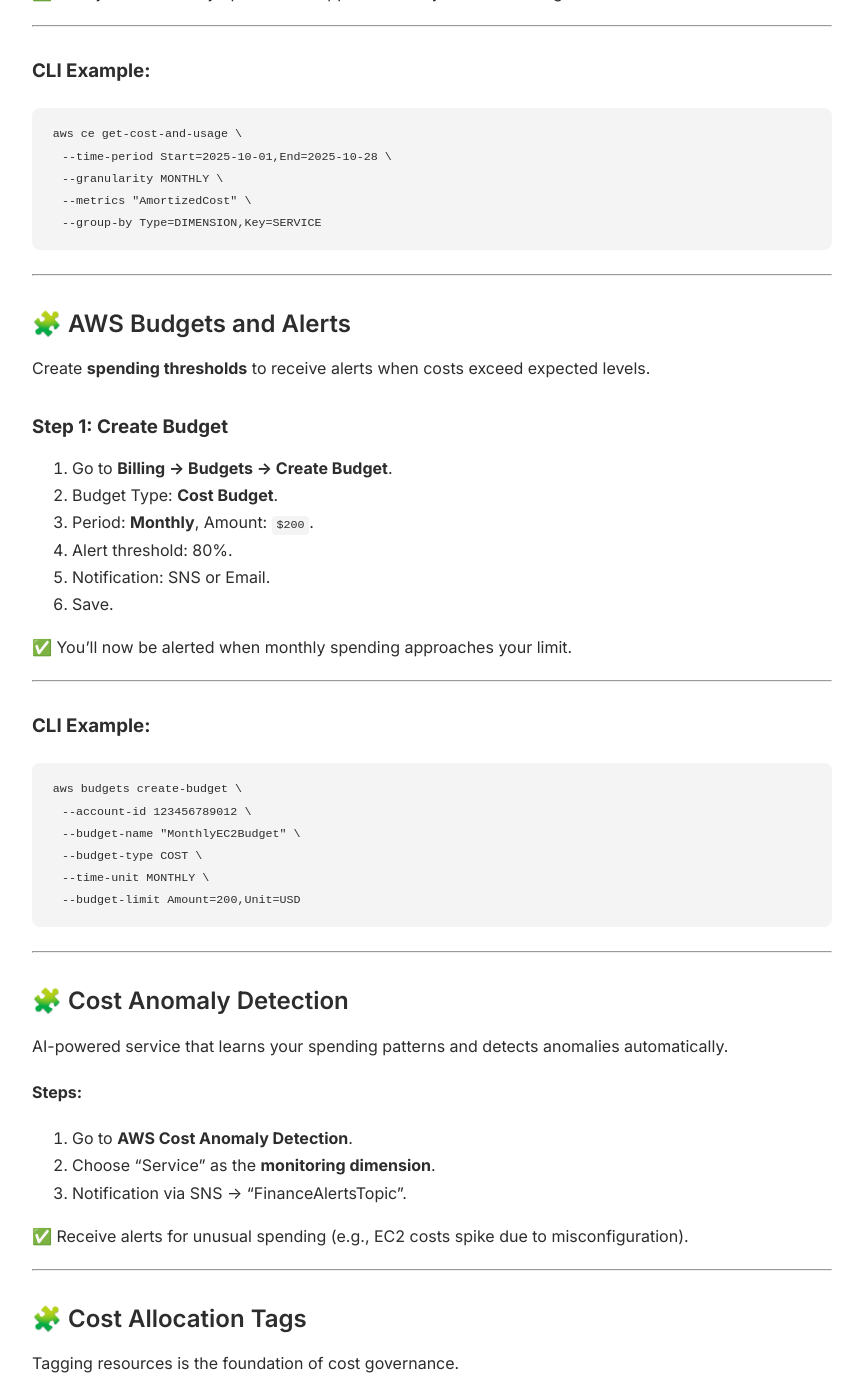
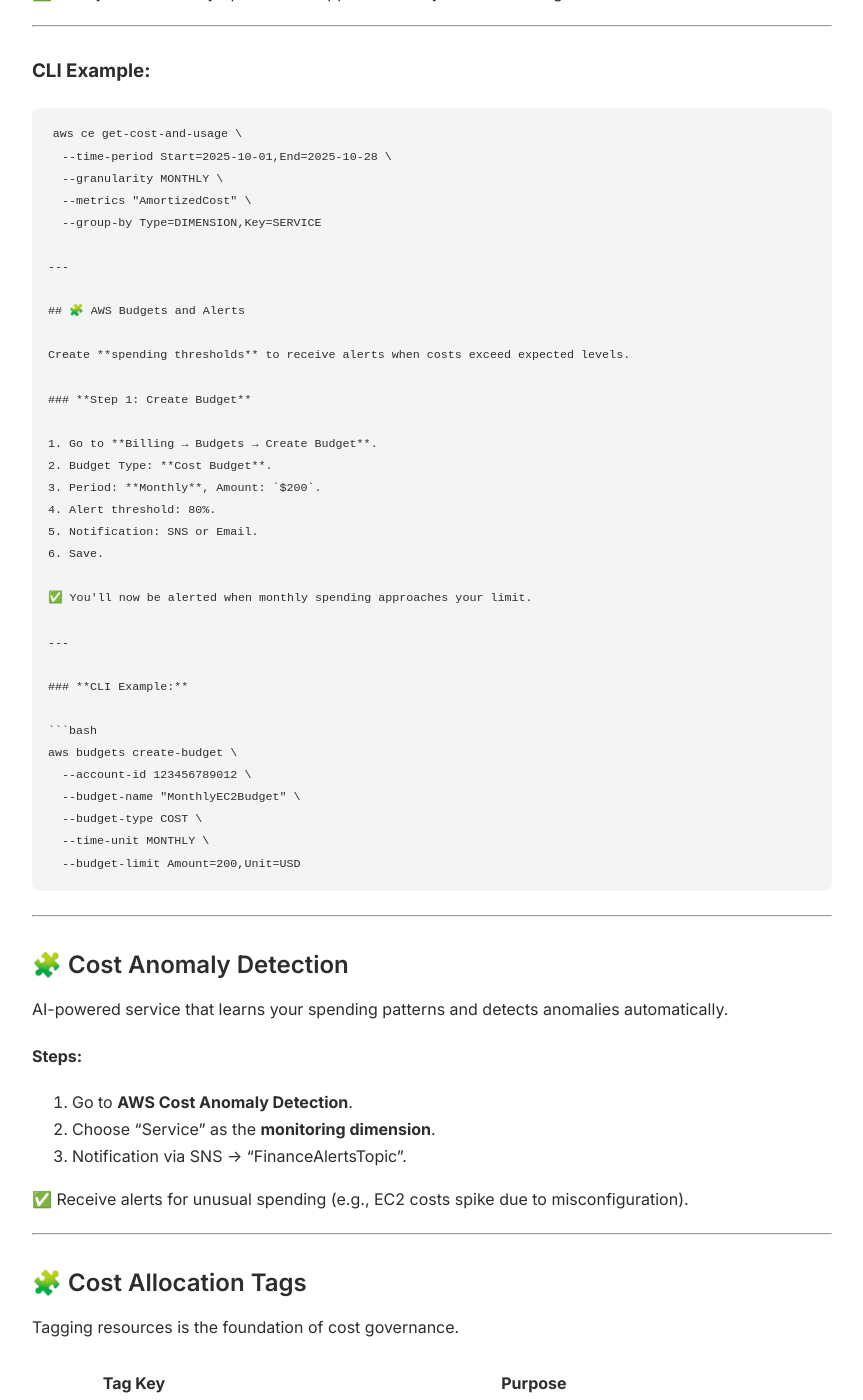
Before and after one commit to asiandevs/aws-zero-to-architect-blog, a Jekyll site: the page built from _posts/2025-11-13-module16-aws-cost-management-and-billing.md, in a window 1280 px wide and 1400 px high, scrolled down 2315 px. Shown: the whole window, without its empty margins (208-1071 px from the left). Built offline with Jekyll 4.4.1, drawn with Linux system fonts in a browser that asks for light colours; some of the changed text lies outside the part shown.

````diff
--- a/_posts/2025-11-13-module16-aws-cost-management-and-billing.md
+++ b/_posts/2025-11-13-module16-aws-cost-management-and-billing.md
@@ -7,7 +7,7 @@ image: /assets/images/cost.jpg
 description: "Analyzing and optimizing AWS costs with Cost Explorer, Budgets, Savings Plans, and billing reports."
 ---
 
-# Module 16 – AWS Cost Optimization and FinOps Practices 💰
+# Module 16 – AWS Cost Optimization and FinOps Practices
 
 ---
 
@@ -96,7 +96,6 @@ aws ce get-cost-and-usage \
   --granularity MONTHLY \
   --metrics "AmortizedCost" \
   --group-by Type=DIMENSION,Key=SERVICE
-```
 
 ---
 
````
